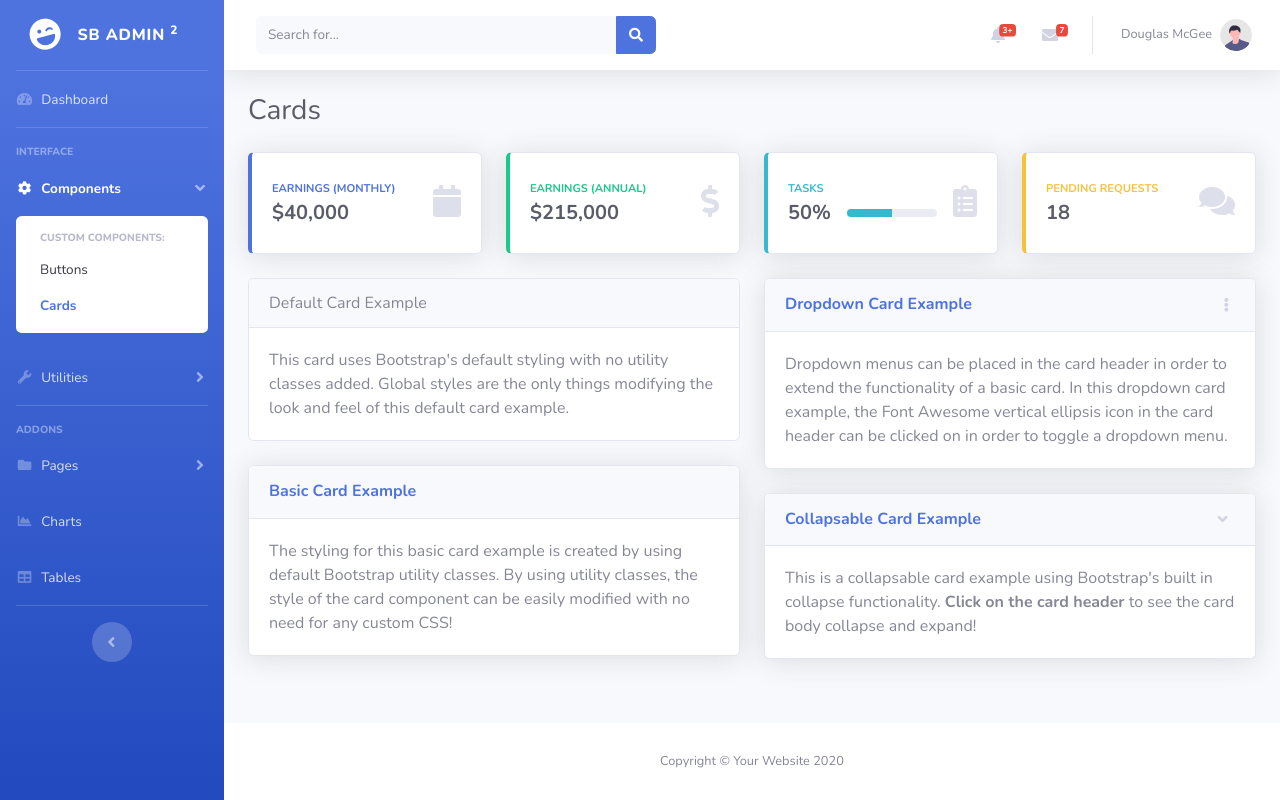
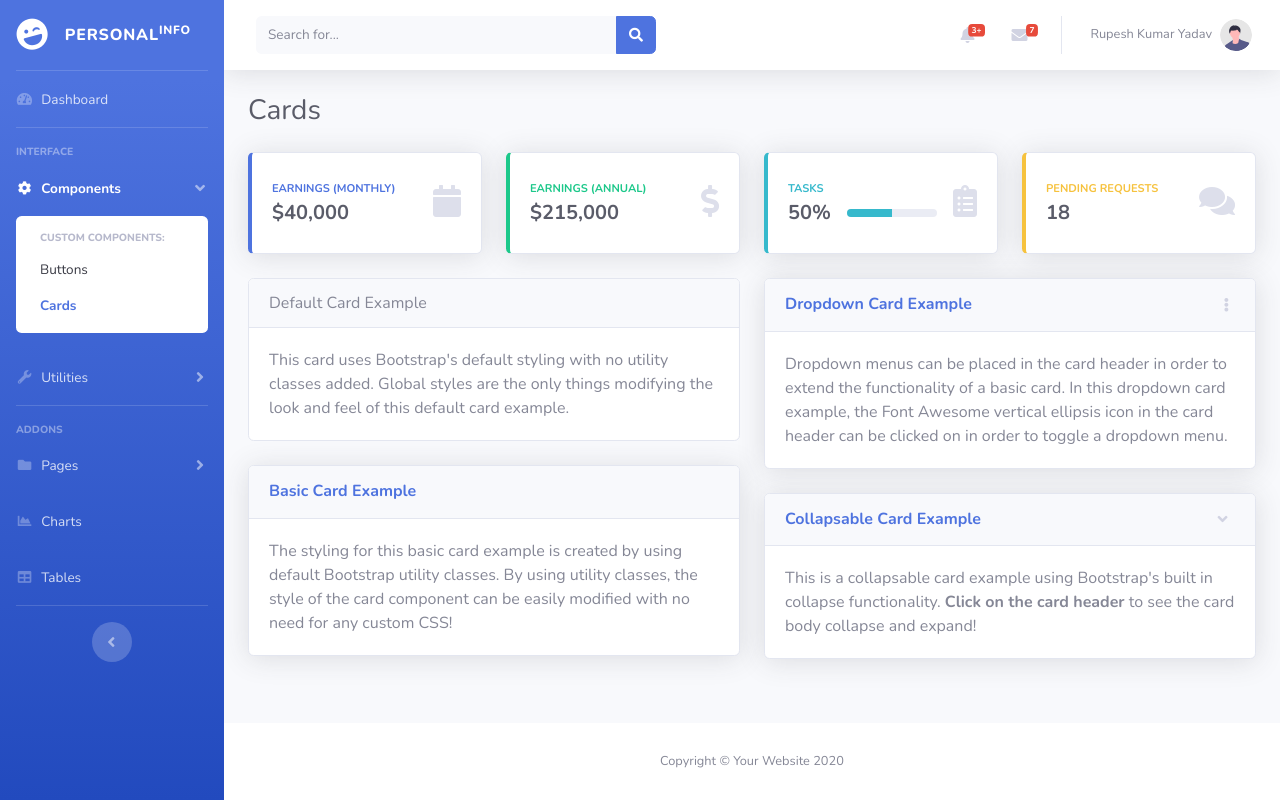
Before and after one commit to rupeshray/website, a website with bundled scripts: page cards.html in a window 1280 px wide. Built offline with nearby package versions, Linux system fonts and the light colour scheme.

Commit message:
changes to index

```diff
--- a/cards.html
+++ b/cards.html
@@ -6,10 +6,10 @@
     <meta charset="utf-8">
     <meta http-equiv="X-UA-Compatible" content="IE=edge">
     <meta name="viewport" content="width=device-width, initial-scale=1, shrink-to-fit=no">
-    <meta name="description" content="">
-    <meta name="author" content="">
+    <meta name="description" content="Personal Website,Nepal,Rupesh Kumar yadav,sarlahi">
+    <meta name="author" content="Rupesh Kumar Yadav">
 
-    <title>SB Admin 2 - Cards</title>
+    <title>Er. Rupesh Kumar Yadav</title>
 
     <!-- Custom fonts for this template-->
     <link href="vendor/fontawesome-free/css/all.min.css" rel="stylesheet" type="text/css">
@@ -35,7 +35,7 @@
                 <div class="sidebar-brand-icon rotate-n-15">
                     <i class="fas fa-laugh-wink"></i>
                 </div>
-                <div class="sidebar-brand-text mx-3">SB Admin <sup>2</sup></div>
+                <div class="sidebar-brand-text mx-3">Personal<sup>Info</sup></div>
             </a>
 
             <!-- Divider -->
@@ -324,7 +324,7 @@
                         <li class="nav-item dropdown no-arrow">
                             <a class="nav-link dropdown-toggle" href="#" id="userDropdown" role="button"
                                 data-toggle="dropdown" aria-haspopup="true" aria-expanded="false">
-                                <span class="mr-2 d-none d-lg-inline text-gray-600 small">Douglas McGee</span>
+                                <span class="mr-2 d-none d-lg-inline text-gray-600 small">Rupesh Kumar Yadav</span>
                                 <img class="img-profile rounded-circle"
                                     src="img/undraw_profile.svg">
                             </a>
```
